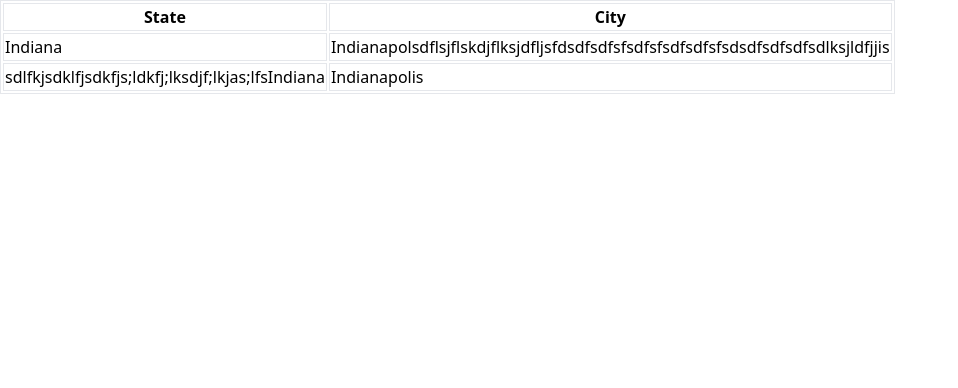
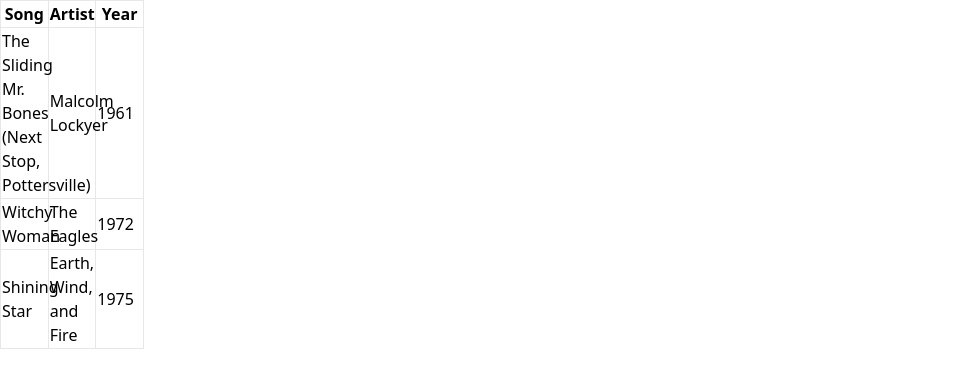
Before and after one commit to RZXQ/CODEBASE, a React (Create React App) app in the folder reactjs/: page / in a window 1280 px wide. Shown: the top 388 px of the page, without its empty margins (0-958 px from the left). Built offline with nearby package versions, Linux system fonts and the light colour scheme.

Commit message:
Tables -> Table Layout

```diff
--- a/reactjs/src/App.tsx
+++ b/reactjs/src/App.tsx
@@ -1,22 +1,34 @@
-export default function App() {
+// | Class       | Properties           |
+// | ----------- | -------------------- |
+// | table-auto  | table-layout: auto;  |
+// | table-fixed | table-layout: fixed; |
+//
+// Table Layout: Utilities for controlling the table layout algorithm.
+// 1. Auto: Use table-auto to allow the table to automatically size columns to fit the contents of the cell.
+// 2. Fixed: Use table-fixed to allow the table to ignore the content and use fixed widths for columns. The width of the first row will set the column widths for the whole table. You can manually set the widths for some columns and the rest of the available width will be divided evenly amongst the columns without explicit width.
+export default function TableLayout() {
     return (
-      <table className="border border-separate table-fixed">
-        <thead>
+        <table className="table-fixed w-36">
             <tr>
-            <th className="border">State</th>
-            <th className="border">City</th>
-          </tr>
-        </thead>
-        <tbody>
-        <tr>
-          <td className="border">Indiana</td>
-          <td className="border">Indianapolsdflsjflskdjflksjdfljsfdsdfsdfsfsdfsfsdfsdfsfsdsdfsdfsdfsdlksjldfjjis</td>
+                <th className="border">Song</th>
+                <th className="border">Artist</th>
+                <th className="border">Year</th>
             </tr>
             <tr>
-          <td className="border">sdlfkjsdklfjsdkfjs;ldkfj;lksdjf;lkjas;lfsIndiana</td>
-          <td className="border">Indianapolis</td>
+                <td className="border">The Sliding Mr. Bones (Next Stop, Pottersville)</td>
+                <td className="border">Malcolm Lockyer</td>
+                <td className="border">1961</td>
             </tr>
-        </tbody>
+            <tr>
+                <td className="border">Witchy Woman</td>
+                <td className="border">The Eagles</td>
+                <td className="border">1972</td>
+            </tr>
+            <tr>
+                <td className="border">Shining Star</td>
+                <td className="border">Earth, Wind, and Fire</td>
+                <td className="border">1975</td>
+            </tr>
         </table>
-  )
+    );
 }
--- a/reactjs/src/TailwindCSS/Tables/Table Layout.tsx
+++ b/reactjs/src/TailwindCSS/Tables/Table Layout.tsx
@@ -8,26 +8,28 @@
 // 2. Fixed: Use table-fixed to allow the table to ignore the content and use fixed widths for columns. The width of the first row will set the column widths for the whole table. You can manually set the widths for some columns and the rest of the available width will be divided evenly amongst the columns without explicit width.
 export default function TableLayout() {
   return (
-    <table className="table-auto w-full">
+    <table className="w-36 table-fixed">
       <tr>
-        <th>Song</th>
-        <th>Artist</th>
-        <th>Year</th>
+        <th className="border">Song</th>
+        <th className="border">Artist</th>
+        <th className="border">Year</th>
       </tr>
       <tr>
-        <td>The Sliding Mr. Bones (Next Stop, Pottersville)</td>
-        <td>Malcolm Lockyer</td>
-        <td>1961</td>
+        <td className="border">
+          The Sliding Mr. Bones (Next Stop, Pottersville)
+        </td>
+        <td className="border">Malcolm Lockyer</td>
+        <td className="border">1961</td>
       </tr>
       <tr>
-        <td>Witchy Woman</td>
-        <td>The Eagles</td>
-        <td>1972</td>
+        <td className="border">Witchy Woman</td>
+        <td className="border">The Eagles</td>
+        <td className="border">1972</td>
       </tr>
       <tr>
-        <td>Shining Star</td>
-        <td>Earth, Wind, and Fire</td>
-        <td>1975</td>
+        <td className="border">Shining Star</td>
+        <td className="border">Earth, Wind, and Fire</td>
+        <td className="border">1975</td>
       </tr>
     </table>
   );
```
Lines whose indentation alone changed are shown as unchanged.
